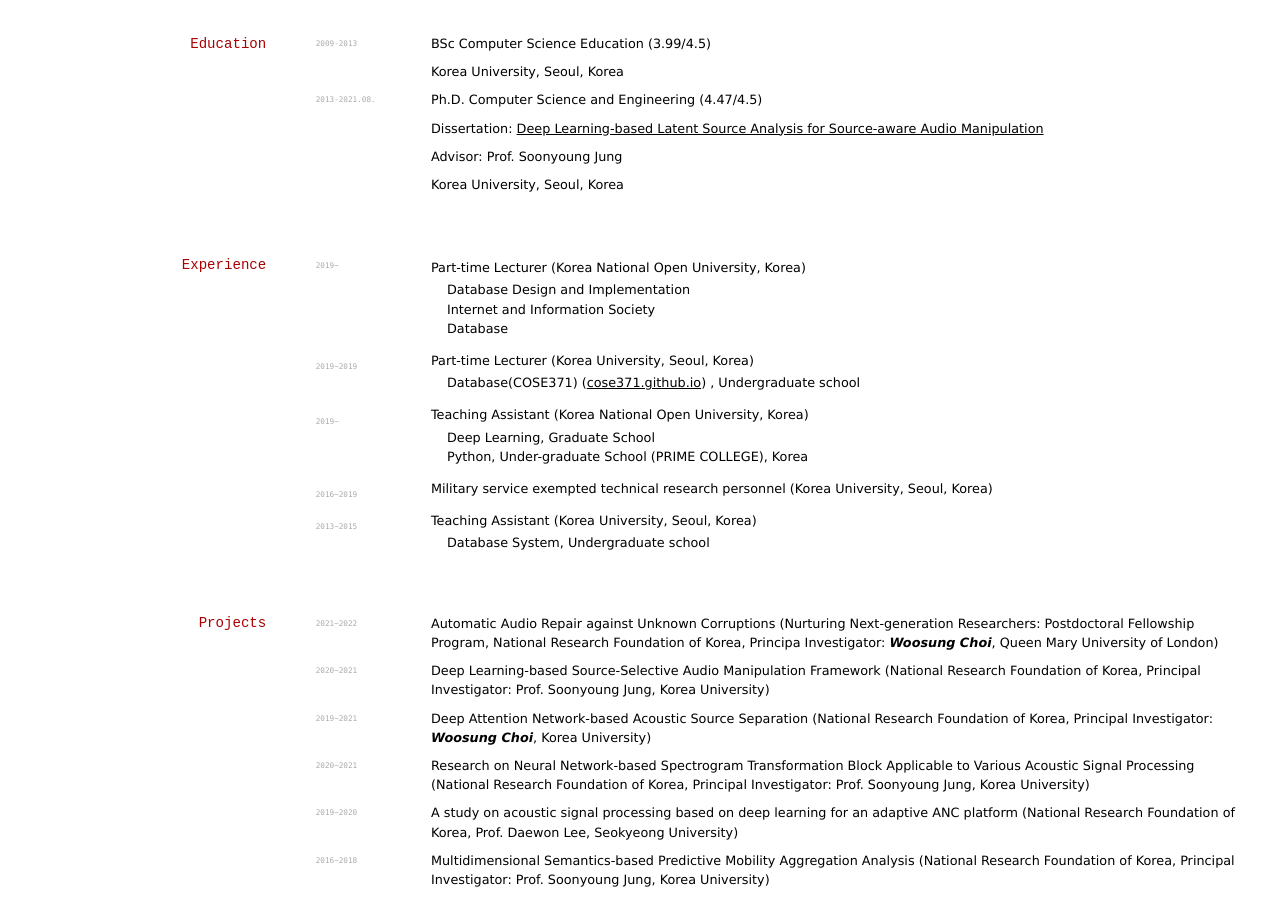
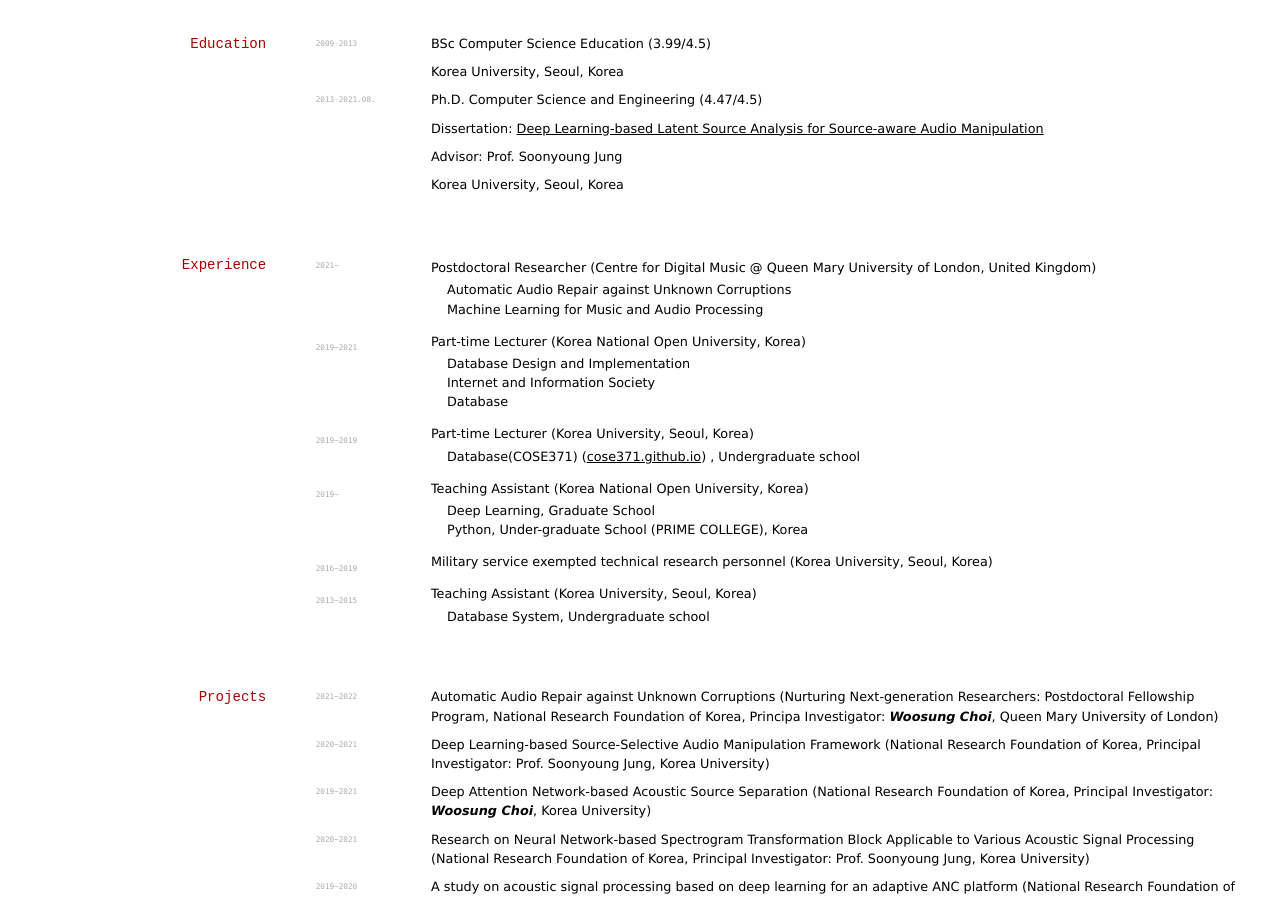
Before and after one commit to ws-choi/cv, a Jekyll site: the page built from index.md, in a window 1280 px wide and 900 px high, scrolled down 1271 px. Built offline with Jekyll 4.4.1, drawn with Linux system fonts in a browser that asks for light colours; formulas are drawn with MathJax 3.

Commit message:
Update index.md

```diff
--- a/index.md
+++ b/index.md
@@ -88,7 +88,12 @@ Korea University, Seoul, Korea
 
 ## Experience
 
-`2019~`
+`2021~`
+- Postdoctoral Researcher (Centre for Digital Music @ Queen Mary University of London, United Kingdom)
+    - Automatic Audio Repair against Unknown Corruptions
+    - Machine Learning for Music and Audio Processing
+
+`2019~2021`
 - Part-time Lecturer (Korea National Open University, Korea)
     - Database Design and Implementation
     - Internet and Information Society
```
